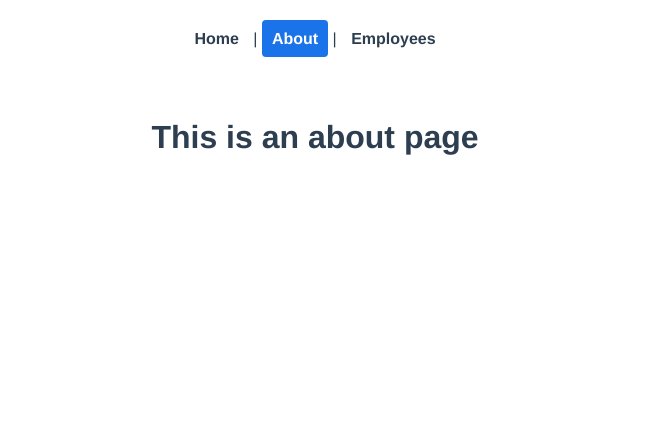
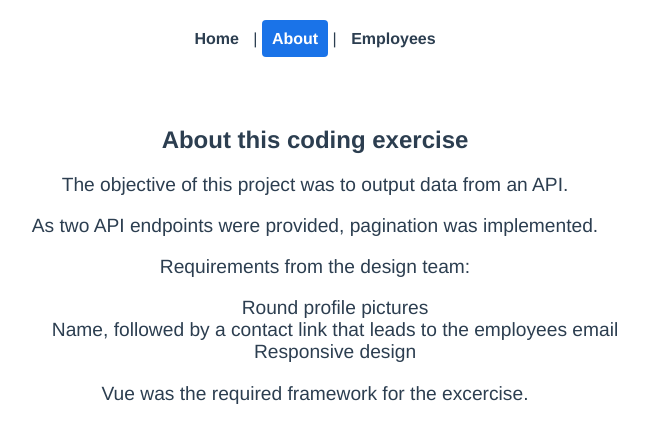
Before and after one commit to alejandra-rojas/VUE-apiPagination, a Vue app: page /about in a window 1280 px wide. Shown: the top 442 px of the page, without its empty margins (325-973 px from the left). Built offline with nearby package versions, Linux system fonts and the light colour scheme.

Commit message:
Content change - about page

```diff
--- a/src/views/AboutView.vue
+++ b/src/views/AboutView.vue
@@ -1,5 +1,26 @@
 <template>
-  <div class="about">
-    <h1>This is an about page</h1>
-  </div>
+  <section class="about">
+    <h2>About this coding exercise</h2>
+    <p>
+      The objective of this project was to output data from an API.
+    </p>
+    <p>
+      As two API endpoints were provided, pagination was implemented.
+    </p>
+    <p>Requirements from the design team:
+      <ul><li>Round profile pictures</li><li>Name, followed by a contact link that leads to
+      the employees email</li><li>  Responsive design</li></ul>
+    </p>
+    <p>Vue was the required framework for the excercise.</p>
+  </section>
 </template>
+
+<style >
+.about li {
+  list-style: none;
+}
+
+.about p {
+  font-size: 1.2rem;
+}
+</style>
--- a/src/views/HomeView.vue
+++ b/src/views/HomeView.vue
@@ -3,7 +3,7 @@
     <h2>Hi Sara!</h2>
     <p>Thank you for taking the time to review my exercise.</p>
     <p>In the employees tab, you can demo my solution,</p>
-    <p>kind regards. Alejandra</p>
+    <p>kind regards - Alejandra</p>
   </section>
 </template>
 
```
